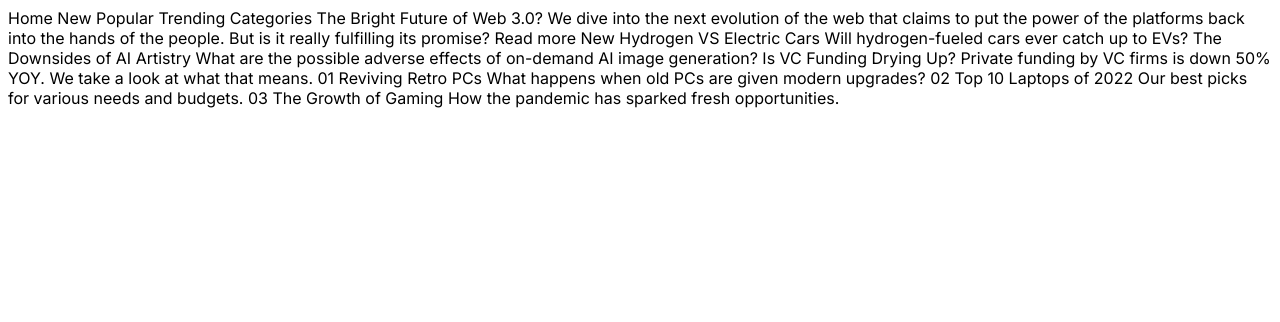
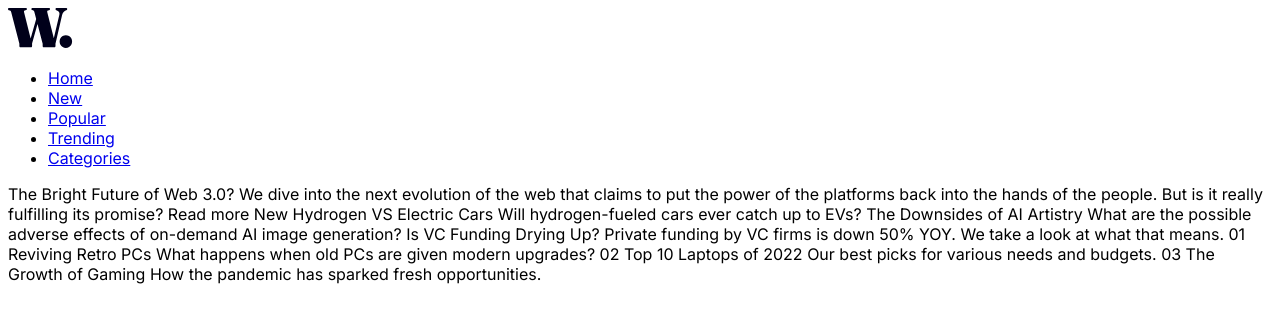
Before and after one commit to mitrovicbojan/news-homepage, a plain HTML site: page index.html in a window 1280 px wide. Drawn offline with Linux system fonts and the light colour scheme.

Commit message:
nav start

```diff
--- a/index.html
+++ b/index.html
@@ -15,16 +15,31 @@
     <title>Frontend Mentor | News homepage</title>
   </head>
   <body>
-    Home New Popular Trending Categories The Bright Future of Web 3.0? We dive
-    into the next evolution of the web that claims to put the power of the
-    platforms back into the hands of the people. But is it really fulfilling its
-    promise? Read more New Hydrogen VS Electric Cars Will hydrogen-fueled cars
-    ever catch up to EVs? The Downsides of AI Artistry What are the possible
-    adverse effects of on-demand AI image generation? Is VC Funding Drying Up?
-    Private funding by VC firms is down 50% YOY. We take a look at what that
-    means. 01 Reviving Retro PCs What happens when old PCs are given modern
-    upgrades? 02 Top 10 Laptops of 2022 Our best picks for various needs and
-    budgets. 03 The Growth of Gaming How the pandemic has sparked fresh
-    opportunities.
+    <header>
+      <nav>
+        <div class="logo">
+          <img class="logo-img" src="/assets/images/logo.svg" alt="logo" />
+        </div>
+        <div class="nav-bar">
+          <ul>
+            <li><a href="#">Home</a></li>
+            <li><a href="#">New</a></li>
+            <li><a href="#">Popular</a></li>
+            <li><a href="#">Trending</a></li>
+            <li><a href="#">Categories</a></li>
+          </ul>
+        </div>
+      </nav>
+    </header>
+    The Bright Future of Web 3.0? We dive into the next evolution of the web
+    that claims to put the power of the platforms back into the hands of the
+    people. But is it really fulfilling its promise? Read more New Hydrogen VS
+    Electric Cars Will hydrogen-fueled cars ever catch up to EVs? The Downsides
+    of AI Artistry What are the possible adverse effects of on-demand AI image
+    generation? Is VC Funding Drying Up? Private funding by VC firms is down 50%
+    YOY. We take a look at what that means. 01 Reviving Retro PCs What happens
+    when old PCs are given modern upgrades? 02 Top 10 Laptops of 2022 Our best
+    picks for various needs and budgets. 03 The Growth of Gaming How the
+    pandemic has sparked fresh opportunities.
   </body>
 </html>
```
